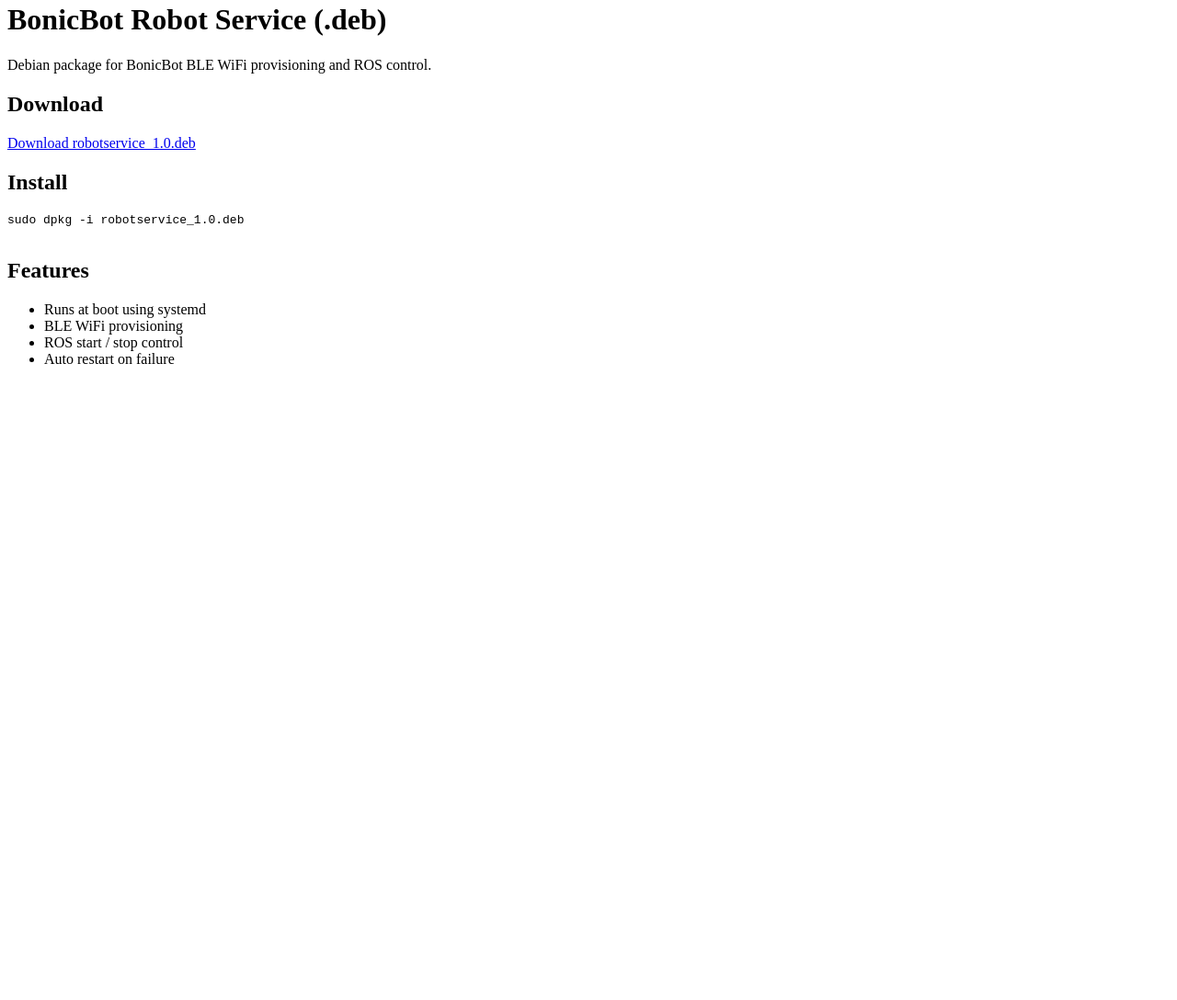
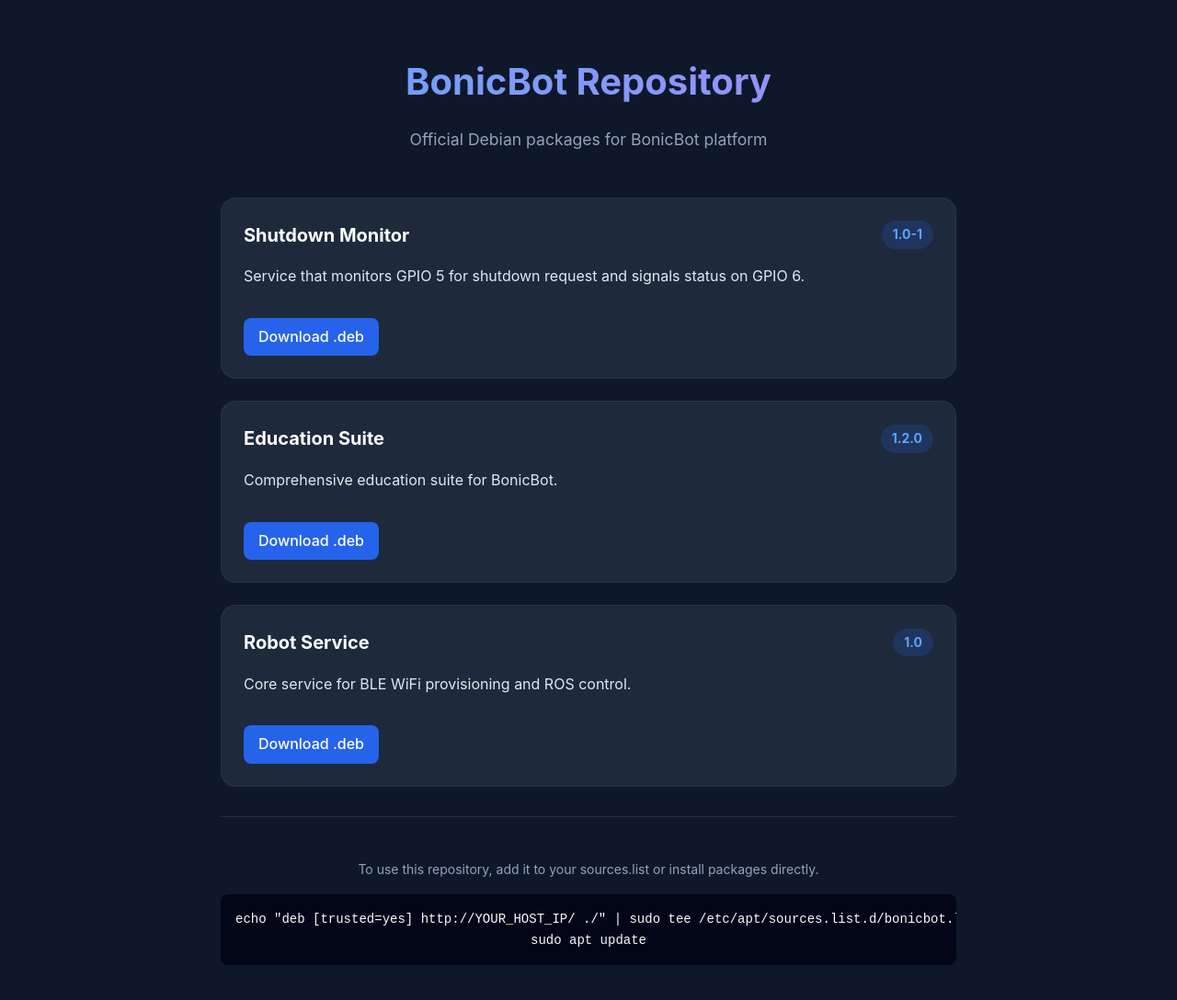
Before and after one commit to Autobonics/bonicbot-robot-service-deb, a plain HTML site: page index.html in a window 1280 px wide. Shown: the part 18-1106 px from the top of the page at 92% size. Before the commit the page ends 800 px from the top, so only its background shows below. Drawn offline with Linux system fonts and the light colour scheme.

Commit message:
feat: Add shutdown monitor package and redesign repository index page with new styling and package listings.

```diff
--- a/index.html
+++ b/index.html
@@ -1,32 +1,168 @@
 <!DOCTYPE html>
-<html>
+<html lang="en">
+
 <head>
-  <meta charset="utf-8">
-  <title>BonicBot Robot Service</title>
+  <meta charset="UTF-8">
+  <meta name="viewport" content="width=device-width, initial-scale=1.0">
+  <title>BonicBot Repository</title>
+  <style>
+    :root {
+      --primary: #2563eb;
+      --bg: #0f172a;
+      --card-bg: #1e293b;
+      --text: #e2e8f0;
+      --text-muted: #94a3b8;
+    }
+
+    body {
+      font-family: 'Inter', system-ui, -apple-system, sans-serif;
+      background-color: var(--bg);
+      color: var(--text);
+      line-height: 1.6;
+      margin: 0;
+      padding: 0;
+      display: flex;
+      flex-direction: column;
+      align-items: center;
+      min-height: 100vh;
+    }
+
+    .container {
+      max-width: 800px;
+      width: 100%;
+      padding: 3rem 1.5rem;
+    }
+
+    h1 {
+      font-size: 2.5rem;
+      font-weight: 700;
+      margin-bottom: 0.5rem;
+      background: linear-gradient(to right, #60a5fa, #a78bfa);
+      -webkit-background-clip: text;
+      -webkit-text-fill-color: transparent;
+      text-align: center;
+    }
+
+    .subtitle {
+      text-align: center;
+      color: var(--text-muted);
+      margin-bottom: 3rem;
+      font-size: 1.1rem;
+    }
+
+    .pkg-grid {
+      display: grid;
+      gap: 1.5rem;
+    }
+
+    .card {
+      background: var(--card-bg);
+      border: 1px solid rgba(255, 255, 255, 0.05);
+      border-radius: 1rem;
+      padding: 1.5rem;
+      transition: transform 0.2s, box-shadow 0.2s;
+    }
+
+    .card:hover {
+      transform: translateY(-2px);
+      box-shadow: 0 10px 20px -10px rgba(0, 0, 0, 0.5);
+    }
+
+    .card h2 {
+      margin-top: 0;
+      color: #fff;
+      font-size: 1.25rem;
+      display: flex;
+      justify-content: space-between;
+      align-items: center;
+    }
+
+    .version {
+      font-size: 0.875rem;
+      background: rgba(37, 99, 235, 0.2);
+      color: #60a5fa;
+      padding: 0.25rem 0.75rem;
+      border-radius: 9999px;
+    }
+
+    .download-btn {
+      display: inline-block;
+      margin-top: 1rem;
+      background: var(--primary);
+      color: white;
+      text-decoration: none;
+      padding: 0.5rem 1rem;
+      border-radius: 0.5rem;
+      font-weight: 500;
+      transition: background 0.2s;
+    }
+
+    .download-btn:hover {
+      background: #1d4ed8;
+    }
+
+    pre {
+      background: #020617;
+      padding: 1rem;
+      border-radius: 0.5rem;
+      overflow-x: auto;
+      font-size: 0.875rem;
+      color: #f8fafc;
+      margin-top: 1rem;
+    }
+
+    .copy-cmd {
+      color: var(--text-muted);
+      font-size: 0.875rem;
+      margin-top: 2rem;
+      text-align: center;
+      border-top: 1px solid rgba(255, 255, 255, 0.1);
+      padding-top: 2rem;
+    }
+
+    code {
+      font-family: 'Fira Code', monospace;
+      background: rgba(255, 255, 255, 0.1);
+      padding: 0.2em 0.4em;
+      border-radius: 0.25em;
+    }
+  </style>
 </head>
+
 <body>
-  <h1>BonicBot Robot Service (.deb)</h1>
+  <div class="container">
+    <h1>BonicBot Repository</h1>
+    <p class="subtitle">Official Debian packages for BonicBot platform</p>
 
-  <p>
-    Debian package for BonicBot BLE WiFi provisioning and ROS control.
-  </p>
+    <div class="pkg-grid">
+      <!-- Shutdown Monitor -->
+      <div class="card">
+        <h2>Shutdown Monitor <span class="version">1.0-1</span></h2>
+        <p>Service that monitors GPIO 5 for shutdown request and signals status on GPIO 6.</p>
+        <a href="shutdown-monitor_1.0-1_all.deb" class="download-btn">Download .deb</a>
+      </div>
 
-  <h2>Download</h2>
-  <p>
-    <a href="robotservice_1.0.deb">Download robotservice_1.0.deb</a>
-  </p>
+      <!-- Education Suite -->
+      <div class="card">
+        <h2>Education Suite <span class="version">1.2.0</span></h2>
+        <p>Comprehensive education suite for BonicBot.</p>
+        <a href="bonicbot-education-suite_1.2.0_all.deb" class="download-btn">Download .deb</a>
+      </div>
 
-  <h2>Install</h2>
-  <pre>
-sudo dpkg -i robotservice_1.0.deb
-  </pre>
+      <!-- Robot Service -->
+      <div class="card">
+        <h2>Robot Service <span class="version">1.0</span></h2>
+        <p>Core service for BLE WiFi provisioning and ROS control.</p>
+        <a href="robotservice_1.0.deb" class="download-btn">Download .deb</a>
+      </div>
+    </div>
 
-  <h2>Features</h2>
-  <ul>
-    <li>Runs at boot using systemd</li>
-    <li>BLE WiFi provisioning</li>
-    <li>ROS start / stop control</li>
-    <li>Auto restart on failure</li>
-  </ul>
+    <div class="copy-cmd">
+      <p>To use this repository, add it to your sources.list or install packages directly.</p>
+      <pre>echo "deb [trusted=yes] http://YOUR_HOST_IP/ ./" | sudo tee /etc/apt/sources.list.d/bonicbot.list
+sudo apt update</pre>
+    </div>
+  </div>
 </body>
+
 </html>
```
Also changed, not shown: 2 other files.
